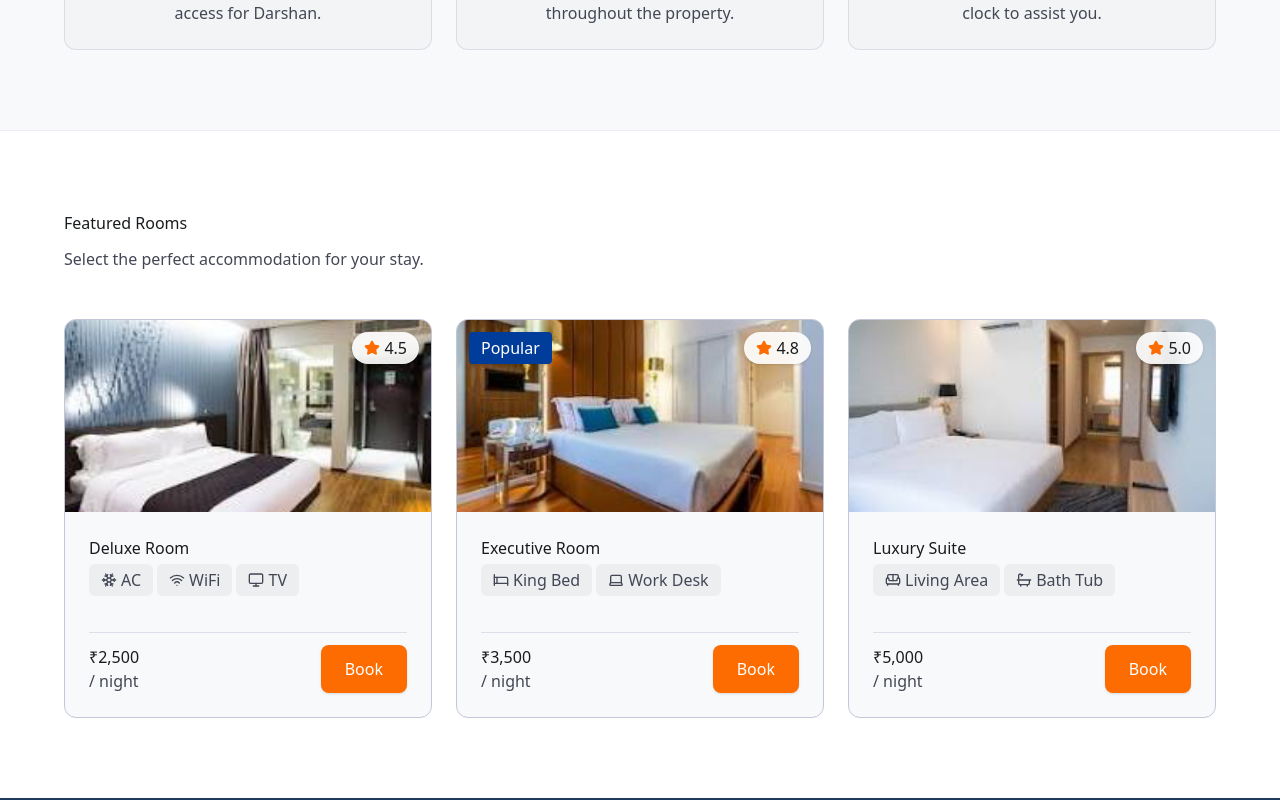
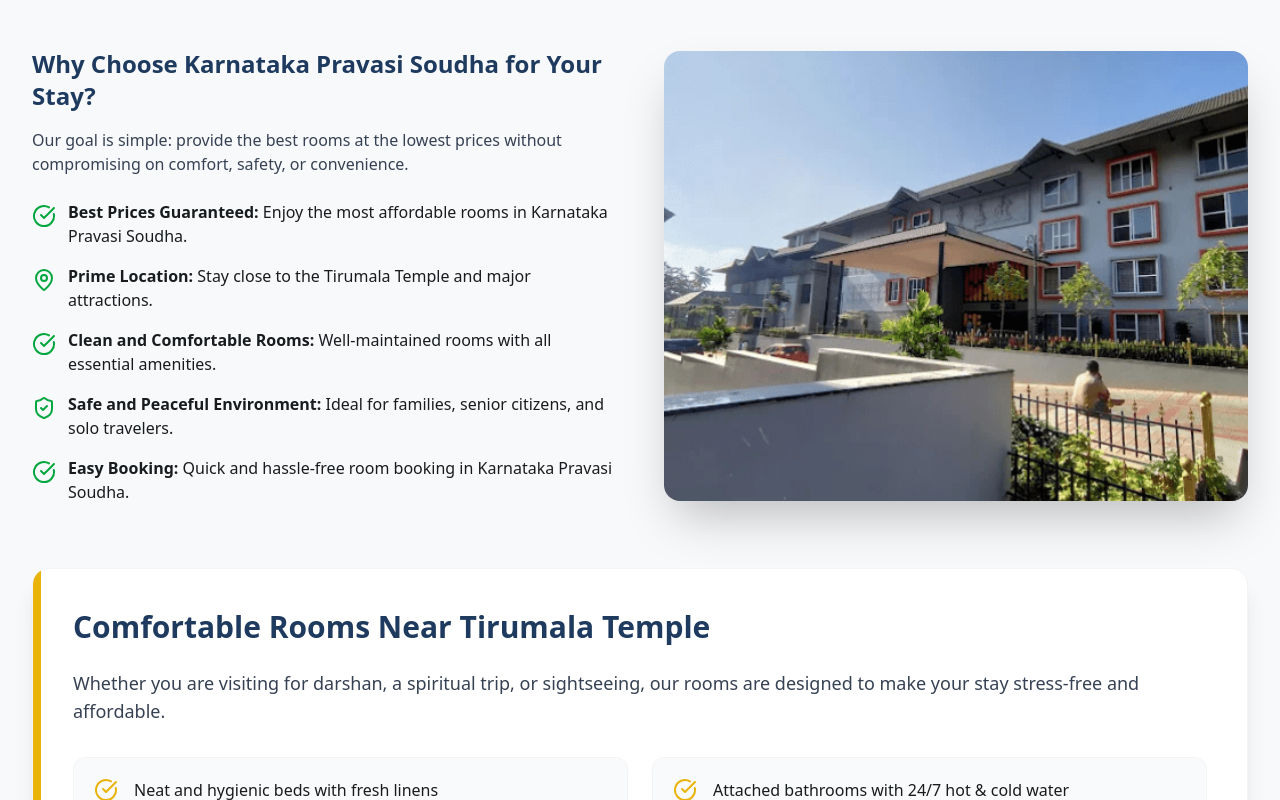
Before and after one commit to sumitkumards07/karnataka, a React (Vite) app: page / in a window 1280 px wide. Shown: the part 1020-1820 px from the top of the page. Built offline with nearby package versions, Linux system fonts and the light colour scheme.

Commit message:
Update hero text, reorder sections, update address and add map

```diff
--- a/src/components/Layout.tsx
+++ b/src/components/Layout.tsx
@@ -107,7 +107,7 @@
               <ul className="space-y-4 text-sm text-gray-300">
                 <li className="flex items-start">
                   <MapPin className="mr-3 h-5 w-5 flex-shrink-0 text-[#eab308]" />
-                  <span>123 Karnataka Pravasi Soudha<br />Tirumala 797821</span>
+                  <span>M8PV 5R3, Ring Road<br />opposite Tirumala Museum<br />Tirumala, Tirupati Urban<br />Andhra Pradesh 517504</span>
                 </li>
                 <li className="flex items-center">
                   <Phone className="mr-3 h-5 w-5 flex-shrink-0 text-[#eab308]" />
--- a/src/pages/Contact.tsx
+++ b/src/pages/Contact.tsx
@@ -44,7 +44,7 @@
                 </div>
                 <div>
                   <h3 className="font-bold text-lg text-gray-900">Our Address</h3>
-                  <p className="text-gray-600 mt-1">123 Karnataka Pravasi Soudha<br />Tirumala, Andhra Pradesh 797821<br />India</p>
+                  <p className="text-gray-600 mt-1">M8PV 5R3, Ring Road, opposite Tirumala Museum,<br />Tirumala, Tirupati Urban, Tirupati,<br />Andhra Pradesh 517504, India</p>
                 </div>
               </div>
 
@@ -111,6 +111,20 @@
           </div>
         </div>
       </div>
+
+      {/* Google Map Section */}
+      <div className="w-full h-96 bg-gray-200">
+        <iframe
+          title="Karnataka Pravasi Soudha Location"
+          src="https://maps.google.com/maps?q=M8PV+5R3,+Ring+Road,+opposite+Tirumala+Museum,+Tirumala,+Tirupati&t=&z=15&ie=UTF8&iwloc=&output=embed"
+          width="100%"
+          height="100%"
+          style={{ border: 0 }}
+          allowFullScreen
+          loading="lazy"
+          referrerPolicy="no-referrer-when-downgrade"
+        ></iframe>
+      </div>
     </>
   );
 }
--- a/src/pages/Home.tsx
+++ b/src/pages/Home.tsx
@@ -27,7 +27,7 @@
             <div className="relative z-10 text-center max-w-4xl px-6 sm:px-12 flex flex-col items-center">
               <span className="text-[#eab308] font-semibold tracking-widest uppercase text-sm mb-4 block">Welcome to</span>
               <h1 className="text-4xl sm:text-5xl md:text-6xl lg:text-7xl font-bold text-white mb-6 leading-tight drop-shadow-lg">
-                Your Premium Stay <br/> in <span className="text-transparent bg-clip-text bg-gradient-to-r from-yellow-200 to-[#eab308]">Tirumala</span>
+                Karnataka Pravasi Soudha <br/> <span className="text-transparent bg-clip-text bg-gradient-to-r from-yellow-200 to-[#eab308]">Guest House</span>
               </h1>
 
               <div className="flex flex-col sm:flex-row justify-center gap-5 w-full sm:w-auto">
@@ -45,6 +45,16 @@
                 </a>
               </div>
             </div>
+          </section>
+
+          {/* About Section */}
+          <section id="about">
+            <About />
+          </section>
+
+          {/* Rooms Section */}
+          <section id="rooms">
+            <Rooms />
           </section>
 
           {/* Why Choose Us */}
@@ -78,105 +88,6 @@
             </div>
           </section>
 
-          {/* Featured Rooms */}
-          <section className="bg-surface-container-lowest py-xl border-t border-outline-variant/30">
-            <div className="max-w-[1200px] mx-auto px-gutter">
-              <div className="flex justify-between items-end mb-lg">
-                <div>
-                  <h2 className="text-headline-lg font-headline-lg text-on-surface mb-sm">Featured Rooms</h2>
-                  <p className="text-body-md font-body-md text-on-surface-variant">Select the perfect accommodation for your stay.</p>
-                </div>
-              </div>
-              <div className="grid grid-cols-1 md:grid-cols-3 gap-md">
-
-                {/* Room Card 1 */}
-                <div className="bento-card bg-surface-bright rounded-xl overflow-hidden border border-outline-variant flex flex-col h-full">
-                  <div className="h-48 w-full bg-surface-container-high relative">
-                    <img className="w-full h-full object-cover" src="/images/standard-room.png" alt="Deluxe Room" />
-                    <div className="absolute top-sm right-sm bg-surface-container-lowest/90 px-sm py-xs rounded-full text-label-md font-label-md text-on-surface backdrop-blur-sm shadow-sm flex items-center gap-xs">
-                      <Star className="w-4 h-4 text-secondary-container fill-secondary-container" /> 4.5
-                    </div>
-                  </div>
-                  <div className="p-md flex flex-col flex-grow">
-                    <h3 className="text-headline-md font-headline-md text-on-surface mb-xs">Deluxe Room</h3>
-                    <div className="flex flex-wrap gap-xs mb-md mt-auto">
-                      <span className="bg-surface-container py-xs px-sm rounded-md text-body-sm font-body-sm text-on-surface-variant flex items-center gap-xs"><Snowflake className="w-4 h-4"/> AC</span>
-                      <span className="bg-surface-container py-xs px-sm rounded-md text-body-sm font-body-sm text-on-surface-variant flex items-center gap-xs"><Wifi className="w-4 h-4"/> WiFi</span>
-                      <span className="bg-surface-container py-xs px-sm rounded-md text-body-sm font-body-sm text-on-surface-variant flex items-center gap-xs"><Monitor className="w-4 h-4"/> TV</span>
-                    </div>
-                    <div className="flex justify-between items-center mt-sm pt-sm border-t border-outline-variant/50">
-                      <div>
-                        <span className="text-price-display font-price-display text-on-surface">₹2,500</span>
-                        <span className="text-body-sm font-body-sm text-on-surface-variant block">/ night</span>
-                      </div>
-                      <button onClick={() => handleBookRoom("Deluxe Room")} className="bg-secondary-container text-on-secondary font-label-md text-label-md px-md py-sm rounded-lg hover:bg-secondary transition-colors shadow-sm cursor-pointer">Book</button>
-                    </div>
-                  </div>
-                </div>
-
-                {/* Room Card 2 */}
-                <div className="bento-card bg-surface-bright rounded-xl overflow-hidden border border-outline-variant flex flex-col h-full">
-                  <div className="h-48 w-full bg-surface-container-high relative">
-                    <img className="w-full h-full object-cover" src="/images/ac-room.png" alt="Executive Room" />
-                    <div className="absolute top-sm right-sm bg-surface-container-lowest/90 px-sm py-xs rounded-full text-label-md font-label-md text-on-surface backdrop-blur-sm shadow-sm flex items-center gap-xs">
-                      <Star className="w-4 h-4 text-secondary-container fill-secondary-container" /> 4.8
-                    </div>
-                    <div className="absolute top-sm left-sm bg-primary text-on-primary px-sm py-xs rounded-sm text-label-md font-label-md shadow-sm">
-                        Popular
-                    </div>
-                  </div>
-                  <div className="p-md flex flex-col flex-grow">
-                    <h3 className="text-headline-md font-headline-md text-on-surface mb-xs">Executive Room</h3>
-                    <div className="flex flex-wrap gap-xs mb-md mt-auto">
-                      <span className="bg-surface-container py-xs px-sm rounded-md text-body-sm font-body-sm text-on-surface-variant flex items-center gap-xs"><Bed className="w-4 h-4"/> King Bed</span>
-                      <span className="bg-surface-container py-xs px-sm rounded-md text-body-sm font-body-sm text-on-surface-variant flex items-center gap-xs"><Laptop className="w-4 h-4"/> Work Desk</span>
-                    </div>
-                    <div className="flex justify-between items-center mt-sm pt-sm border-t border-outline-variant/50">
-                      <div>
-                        <span className="text-price-display font-price-display text-on-surface">₹3,500</span>
-                        <span className="text-body-sm font-body-sm text-on-surface-variant block">/ night</span>
-                      </div>
-                      <button onClick={() => handleBookRoom("Executive Room")} className="bg-secondary-container text-on-secondary font-label-md text-label-md px-md py-sm rounded-lg hover:bg-secondary transition-colors shadow-sm cursor-pointer">Book</button>
-                    </div>
-                  </div>
-                </div>
-
-                {/* Room Card 3 */}
-                <div className="bento-card bg-surface-bright rounded-xl overflow-hidden border border-outline-variant flex flex-col h-full">
-                  <div className="h-48 w-full bg-surface-container-high relative">
-                    <img className="w-full h-full object-cover" src="/images/family-room.png" alt="Luxury Suite" />
-                    <div className="absolute top-sm right-sm bg-surface-container-lowest/90 px-sm py-xs rounded-full text-label-md font-label-md text-on-surface backdrop-blur-sm shadow-sm flex items-center gap-xs">
-                      <Star className="w-4 h-4 text-secondary-container fill-secondary-container" /> 5.0
-                    </div>
-                  </div>
-                  <div className="p-md flex flex-col flex-grow">
-                    <h3 className="text-headline-md font-headline-md text-on-surface mb-xs">Luxury Suite</h3>
-                    <div className="flex flex-wrap gap-xs mb-md mt-auto">
-                      <span className="bg-surface-container py-xs px-sm rounded-md text-body-sm font-body-sm text-on-surface-variant flex items-center gap-xs"><Sofa className="w-4 h-4"/> Living Area</span>
-                      <span className="bg-surface-container py-xs px-sm rounded-md text-body-sm font-body-sm text-on-surface-variant flex items-center gap-xs"><Bath className="w-4 h-4"/> Bath Tub</span>
-                    </div>
-                    <div className="flex justify-between items-center mt-sm pt-sm border-t border-outline-variant/50">
-                      <div>
-                        <span className="text-price-display font-price-display text-on-surface">₹5,000</span>
-                        <span className="text-body-sm font-body-sm text-on-surface-variant block">/ night</span>
-                      </div>
-                      <button onClick={() => handleBookRoom("Luxury Suite")} className="bg-secondary-container text-on-secondary font-label-md text-label-md px-md py-sm rounded-lg hover:bg-secondary transition-colors shadow-sm cursor-pointer">Book</button>
-                    </div>
-                  </div>
-                </div>
-
-              </div>
-            </div>
-          </section>
-
-          <section id="about">
-            <About />
-          </section>
-
-          <section id="rooms">
-            <Rooms />
-          </section>
-
           <section id="faq">
             <FAQ />
           </section>
```
